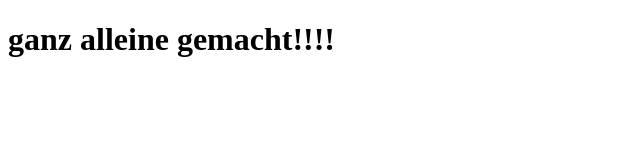
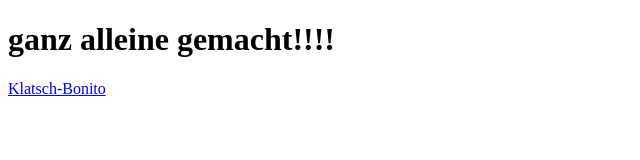
Before and after one commit to benjilicious/benjilicious.github.io, a plain HTML site: page index.html in a window 1280 px wide. Shown: the whole page, without its empty margins (0-640 px from the left). Drawn offline with Linux system fonts and the light colour scheme.

Commit message:
index.html href typo

```diff
--- a/index.html
+++ b/index.html
@@ -24,7 +24,7 @@
 
 	<body>
 		<h1> ganz alleine gemacht!!!! </h1>
-		<p><a href="articles/food/katuso-no-tataki.html>Klatsch-Bonito"</a></p>
+		<p><a href="articles/food/katuso-no-tataki.html">Klatsch-Bonito</a></p>
 
 	</body>
 
```
